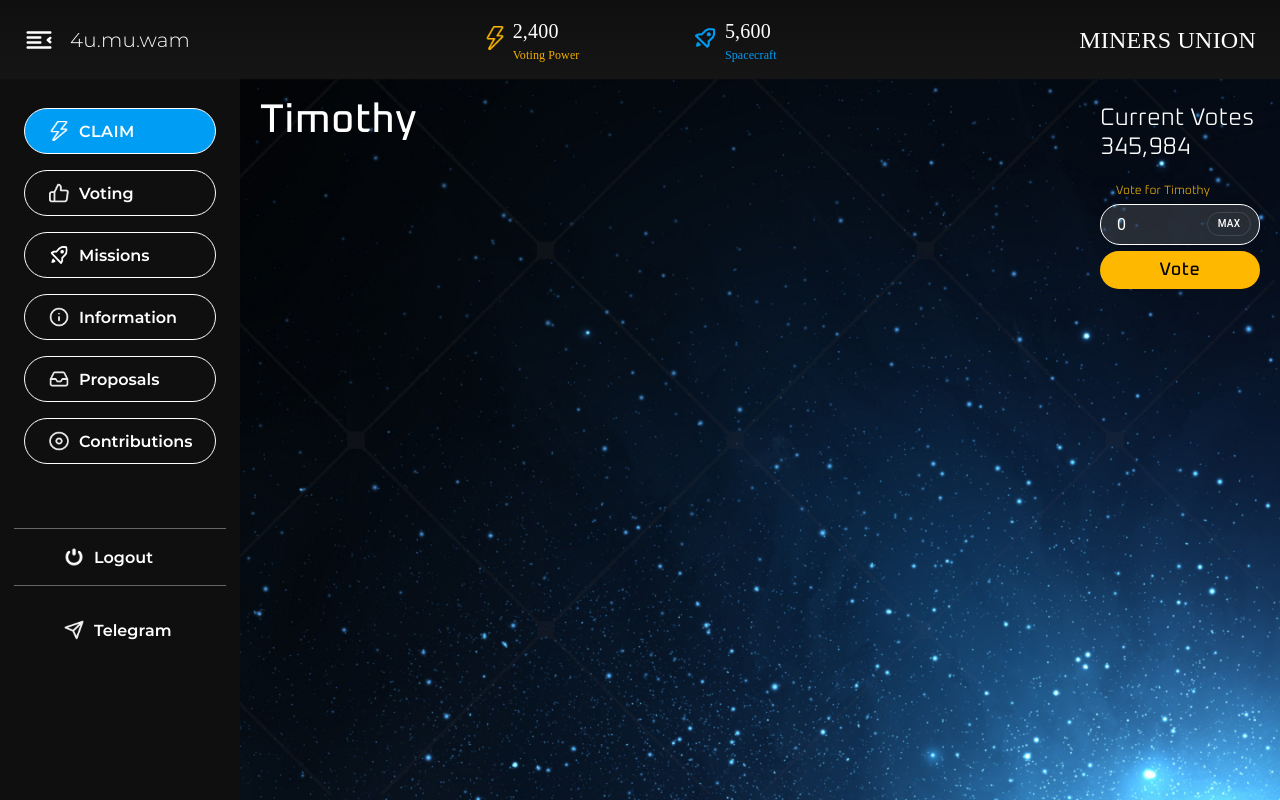
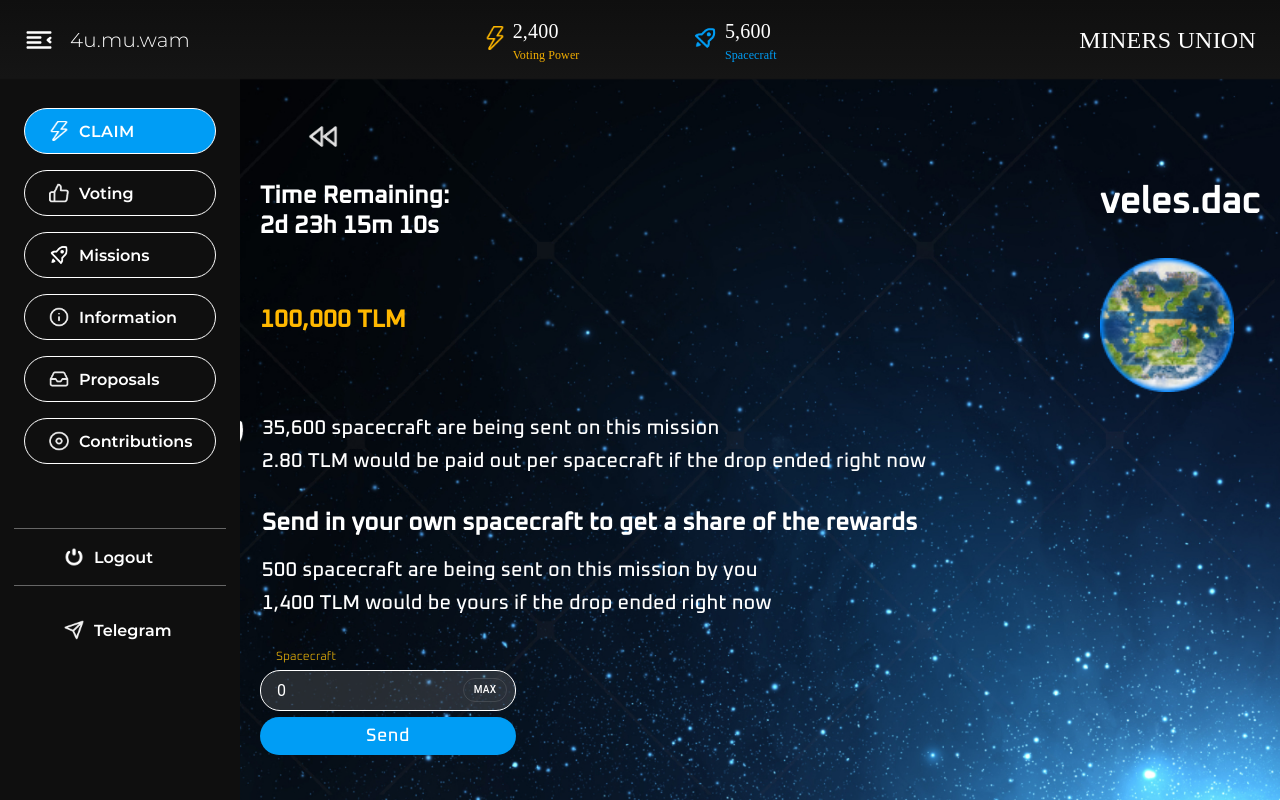
Before and after one commit to cpu4youu/miners-union, a React (Create React App) app: page /missiondetails in a window 1280 px wide. Built offline with nearby package versions, Linux system fonts and the light colour scheme; a web font is replaced by a local one.

Commit message:
adding mission details page

```diff
--- a/src/views/MissionDetails/index.tsx
+++ b/src/views/MissionDetails/index.tsx
@@ -11,10 +11,16 @@ import {
 } from "@mui/material";
 import { makeStyles } from "@mui/styles";
 import { useNavigate } from "react-router-dom";
+import velesprofile from "../../assets/imgs/velesprofile.png";
+import rocket from "../../assets/imgs/rocket.png";
+import BackButtonIcon from "../../assets/icons/backbutton.png";
 
 const useStyles = makeStyles({
   contentWrapper: {
     width: "1000px",
+  },
+  mobileWrapper: {
+    width: "100%",
   },
 });
 
@@ -46,49 +52,142 @@ function MissionDetails() {
   const handleMaxValue = () => {
     setAmount(100000);
   };
+
   return (
     <>
+      <Button onClick={() => handleClickMenu("/missions")}>
+        <img
+          src={BackButtonIcon}
+          alt=""
+          width="30px"
+          style={{ marginLeft: desktop ? "48px" : "16px", marginTop: "36px" }}
+        />
+      </Button>
+      <Box display="flex" justifyContent={desktop ? "center" : ""} pb="20px">
         <Box
-        display="flex"
-        justifyContent={desktop ? "center" : "space-between"}
-        pb="20px"
+          className={desktop ? classes.contentWrapper : classes.mobileWrapper}
         >
           <Box
-          className={desktop ? classes.contentWrapper : ""}
+            pt="24px"
+            pb="20px"
             display="flex"
             justifyContent="space-between"
-          flexDirection={desktop ? "row" : "column"}
           >
             <Box>
               <Typography
-              fontSize={desktop ? "40px" : "32px"}
-              py="16px"
-              lineHeight="1.2"
+                fontSize={desktop ? "24px" : "20px"}
+                lineHeight="30px"
+                fontWeight="700"
                 color="white"
                 style={{ fontFamily: "Oxanium Medium" }}
               >
-              Timothy
+                Time Remaining:
+              </Typography>
+              <Typography
+                fontSize={desktop ? "24px" : "20px"}
+                lineHeight="30px"
+                fontWeight="700"
+                color="white"
+                style={{ fontFamily: "Oxanium Medium" }}
+              >
+                2d 23h 15m 10s
+              </Typography>
+              <Typography
+                fontSize={desktop ? "24px" : "20px"}
+                fontWeight="700"
+                style={{ fontFamily: "Oxanium Medium" }}
+                lineHeight="30px"
+                color="#FFB800"
+                pt="64px"
+              >
+                100,000 TLM
               </Typography>
             </Box>
             <Box>
               <Typography
-              fontSize={desktop ? "24px" : "20px"}
+                fontFamily="Oxanium Medium"
+                fontSize={desktop ? "36px" : "28px"}
+                fontWeight="700"
+                lineHeight="45px"
                 color="white"
-              lineHeight="1.2"
-              pt="24px"
-              style={{ fontFamily: "Oxanium Light" }}
               >
-              Current Votes
+                veles.dac
+              </Typography>
+              <Box
+                component="img"
+                src={velesprofile}
+                width={desktop ? "134px" : "100px"}
+                height={desktop ? "134px" : "100px"}
+                pt="32px"
+              />
+            </Box>
+          </Box>
+          <Box
+            display="flex"
+            ml={desktop ? "-64px" : "2px"}
+            justifyContent="flex-start"
+          >
+            <Box
+              component="img"
+              src={rocket}
+              width={desktop ? "50px" : "28px"}
+              height={desktop ? "52px" : "32px"}
+            />
+            <Box
+              pl={desktop ? "16px" : "8px"}
+              sx={{
+                color: "white",
+              }}
+            >
+              <Typography
+                fontFamily="Oxanium Medium"
+                fontSize={desktop ? "20px" : "16px"}
+                fontWeight="400"
+                lineHeight="25px"
+              >
+                35,600 spacecraft are being sent on this mission
               </Typography>
               <Typography
+                pt="8px"
+                fontFamily="Oxanium Medium"
+                fontSize={desktop ? "20px" : "16px"}
+                fontWeight="400"
+                lineHeight="25px"
+              >
+                2.80 TLM would be paid out per spacecraft if the drop ended
+                right now
+              </Typography>
+              <Typography
+                pt="34px"
+                fontFamily="Oxanium Medium"
                 fontSize={desktop ? "24px" : "20px"}
-              color="white"
-              lineHeight="1.2"
-              pb="20px"
-              style={{ fontFamily: "Oxanium Light" }}
+                fontWeight="700"
+                lineHeight="30px"
               >
-              345,984
+                Send in your own spacecraft to get a share of the rewards
               </Typography>
+              <Typography
+                pt="20px"
+                fontFamily="Oxanium Medium"
+                fontSize={desktop ? "20px" : "16px"}
+                fontWeight="400"
+                lineHeight="25px"
+              >
+                500 spacecraft are being sent on this mission by you
+              </Typography>
+              <Typography
+                pt="8px"
+                fontFamily="Oxanium Medium"
+                fontSize={desktop ? "20px" : "16px"}
+                fontWeight="400"
+                lineHeight="25px"
+              >
+                1,400 TLM would be yours if the drop ended right now
+              </Typography>
+            </Box>
+          </Box>
+          <Box className={desktop ? classes.contentWrapper : ""} mt="32px">
+            <Box>
               <Typography
                 fontSize="12px"
                 color="#EBB309"
@@ -96,7 +195,7 @@ function MissionDetails() {
                 pb="4px"
                 style={{ fontFamily: "Oxanium Light" }}
               >
-              Vote for Timothy
+                Spacecraft
               </Typography>
               <FormControl sx={{ flexGrow: "1" }} variant="outlined">
                 <OutlinedInput
@@ -124,7 +223,7 @@ function MissionDetails() {
                   sx={{
                     borderRadius: "20px",
                     color: "white",
-                  width: "160px",
+                    width: "256px",
                     pr: 1,
                     background: "rgba(121, 121, 121, 0.3)",
                     border: "1px solid #FFFFFF",
@@ -136,23 +235,25 @@ function MissionDetails() {
               <Button
                 sx={{
                   display: "flex",
-                background: "#FFB800",
-                width: "160px",
+                  background: "#009DF5",
+                  width: "256px",
                   borderRadius: "20px",
                   textAlign: "center",
                   height: "38px",
                   textTransform: "none",
-                color: "black",
+                  color: "white",
                   lineHeight: "0",
                   fontSize: "18px",
                   fontFamily: "Oxanium Medium",
                   mt: "6px",
+                  mb: "16px",
                   alignItems: "center",
                   "&: hover": { opacity: "0.9", background: "#FFB800" },
                 }}
               >
-              Vote
+                Send
               </Button>
+            </Box>
           </Box>
         </Box>
       </Box>
--- a/src/views/Missions/index.tsx
+++ b/src/views/Missions/index.tsx
@@ -13,6 +13,7 @@ import {
   useTheme,
   Paper,
 } from "@mui/material";
+import { useNavigate } from "react-router-dom";
 import classnames from "classnames";
 
 import { makeStyles } from "@mui/styles";
@@ -70,6 +71,10 @@ function Missions() {
   const theme = useTheme();
   const desktop = useMediaQuery(theme.breakpoints.up(1048));
   const mobile = useMediaQuery(theme.breakpoints.down(705));
+  let navigate = useNavigate();
+  const handleClickMenu = (link: string) => {
+    navigate(link);
+  };
   return (
     <Box display="flex" justifyContent="center" py="48px">
       <Box
@@ -147,7 +152,10 @@ function Missions() {
             </TableHead>
             <TableBody>
               {rows.map((row) => (
-                <TableRow key={row.from}>
+                <TableRow key={row.from}
+                sx={{cursor: "pointer"}}
+                onClick={() => handleClickMenu("/missiondetails")}
+                >
                   <TableCell
                     component="th"
                     scope="row"
```
Also changed, not shown: src/assets/imgs/rocket.png (added). Lines whose indentation alone changed are shown as unchanged.
